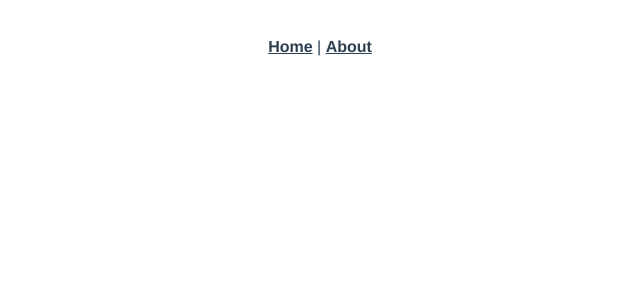
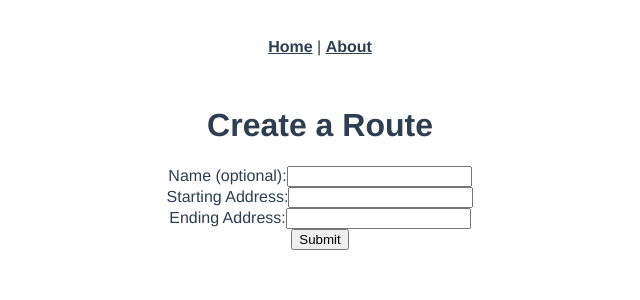
Before and after one commit to elizabethmartinezv/vuejs-capstone, a Vue app: page /#/routes/create in a window 1280 px wide. Shown: the top 300 px of the page, without its empty margins (320-960 px from the left). Built offline with nearby package versions, Linux system fonts and the light colour scheme; the HTML template or start-up script is replaced by a standard one.

Commit message:
Add basic show current user's routes and create new route pages

```diff
--- a/src/router.js
+++ b/src/router.js
@@ -6,6 +6,8 @@ import Login from "./views/users/Login.vue";
 import Logout from "./views/users/Logout.vue";
 import CreateContact from "./views/contacts/CreateContact.vue";
 import Contacts from "./views/contacts/Contacts.vue";
+import CreateRoute from "./views/routes/CreateRoute.vue";
+import Routes from "./views/routes/Routes.vue";
 
 Vue.use(Router);
 
@@ -42,6 +44,16 @@ export default new Router({
       component: Contacts
     },
     {
+      path: "/routes/create",
+      name: "createRoute",
+      component: CreateRoute
+    },
+    {
+      path: "/routes",
+      name: "routes",
+      component: Routes
+    },
+    {
       path: "/about",
       name: "about",
       // route level code-splitting
--- a/src/views/contacts/Contacts.vue
+++ b/src/views/contacts/Contacts.vue
@@ -32,7 +32,6 @@
 
 <script>
 import axios from "axios";
-
 export default {
   data: function() {
     return {
@@ -57,9 +56,7 @@ export default {
         last_name: this.updatedLastName,
         phone_number: this.updatedPhoneNumber
       };
-
       Object.keys(params).forEach(key => !params[key] && delete params[key]);
-
       axios
         .patch("http://localhost:3000/api/contacts/" + contact.id, params)
         .then(
--- /dev/null
+++ b/src/views/routes/CreateRoute.vue
@@ -0,0 +1,65 @@
+<template>
+  <div class="createRoute">
+    <h1>Create a Route</h1>
+    <form v-on:submit.prevent="submit()">
+        <ul>
+          <li class="text-danger" v-for="error in errors">{{ error }}</li>
+        </ul>
+        <div class="form-group">
+          <label>Name (optional):</label>
+          <input type="text" class="form-control" v-model="name">
+        </div>
+        <div class="form-group">
+          <label>Starting Address:</label>
+          <input type="text" class="form-control" v-model="startingAddress">
+        </div>
+        <div class="form-group">
+          <label>Ending Address:</label>
+          <input type="text" class="form-control" v-model="endingAddress">
+        </div>
+        <input type="submit" class="btn btn-primary" value="Submit">
+      </form>
+  </div>
+</template>
+
+<style>
+</style>
+
+<script>
+import axios from "axios";
+
+export default {
+  data: function() {
+    return {
+      errors: [],
+      name: "",
+      startingAddress: "",
+      endingAddress: ""
+    };
+  },
+  created: function() {},
+  methods: {
+    submit: function() {
+      var params = {
+        starting_address: this.startingAddress,
+        ending_address: this.endingAddress,
+        name: this.name,
+        status: "created"
+      };
+      axios
+        .post("http://localhost:3000/api/routes", params)
+        .then(response => {
+          this.$router.push("/routes");
+          console.log(response.data);
+          this.startingAddress = "";
+          this.endingAddress = "";
+          this.name = "";
+        })
+        .catch(error => {
+          this.errors = error.response.data.errors;
+        });
+    }
+  },
+  computed: {}
+};
+</script>
--- /dev/null
+++ b/src/views/routes/Routes.vue
@@ -0,0 +1,35 @@
+<template>
+  <div class="routes">
+    <h1>My Routes</h1>
+    <div v-for="route in routes">
+      <h2>{{ route.name }}</h2>
+      <div>STARTING LOCATION: {{ route.starting_address }}</div>
+      DESTINATION: {{ route.ending_address }}
+    </div>
+  </div>
+</template>
+
+<style>
+</style>
+
+<script>
+import axios from "axios";
+
+export default {
+  data: function() {
+    return {
+      routes: []
+    };
+  },
+  created: function() {
+    axios.get("http://localhost:3000/api/routes").then(
+      function(response) {
+        console.log(response.data);
+        this.routes = response.data;
+      }.bind(this)
+    );
+  },
+  methods: {},
+  computed: {}
+};
+</script>
```
